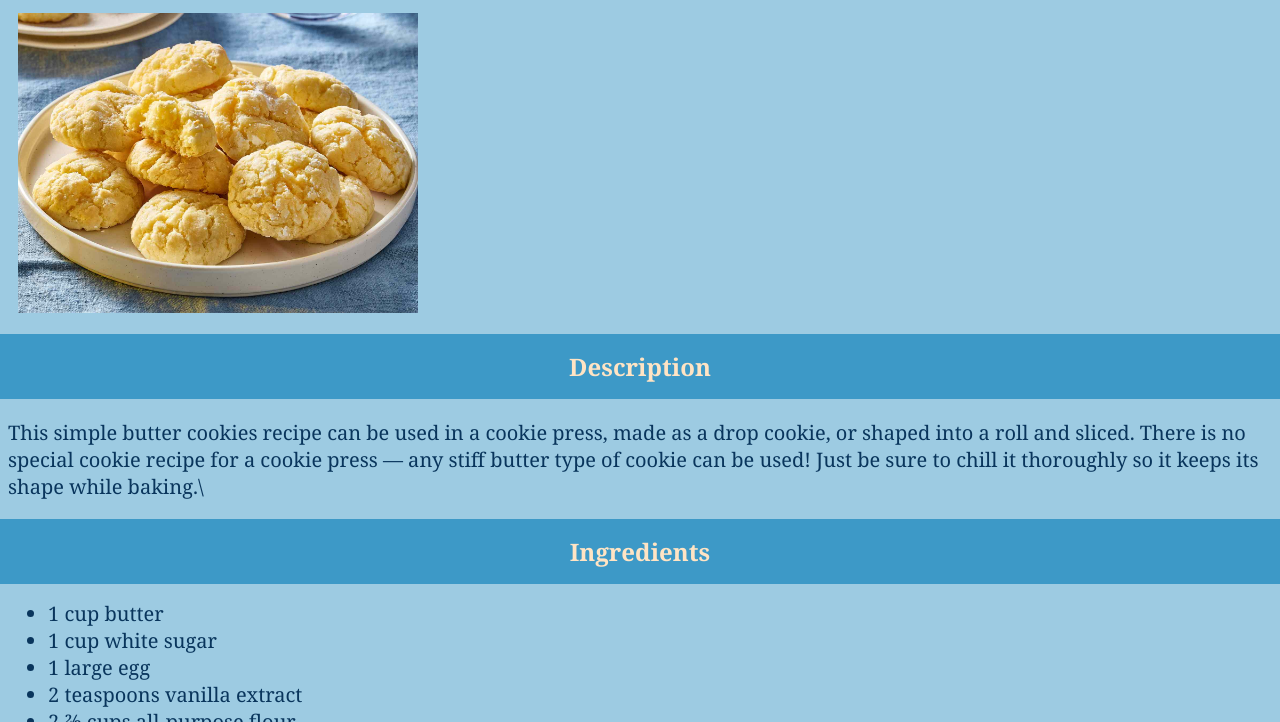
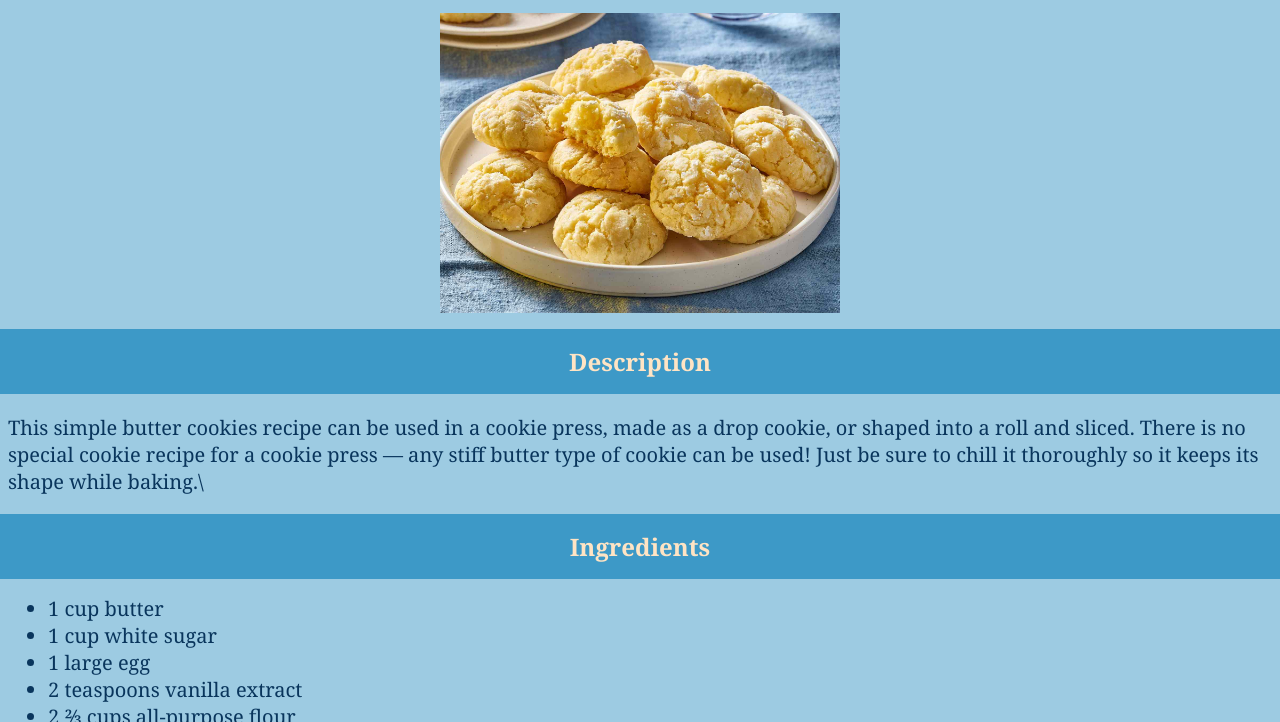
Before and after one commit to rafael-gonca/odin-recipes, a plain HTML site: page recipes/butter-cookies.html in a window 1280 px wide. Shown: the part 78-800 px from the top of the page. Drawn offline with Linux system fonts and the light colour scheme.

Commit message:
third commit

```diff
--- a/style.css
+++ b/style.css
@@ -64,11 +64,12 @@ button {
 }
 
 img {
-    display: inline;
+    display: block;
     margin-right: auto;
-    margin-left: 10px;
+    margin-left: auto;
     margin-bottom: 32px;
     background-color: blue;
+
 }
 
 ul li,
```
